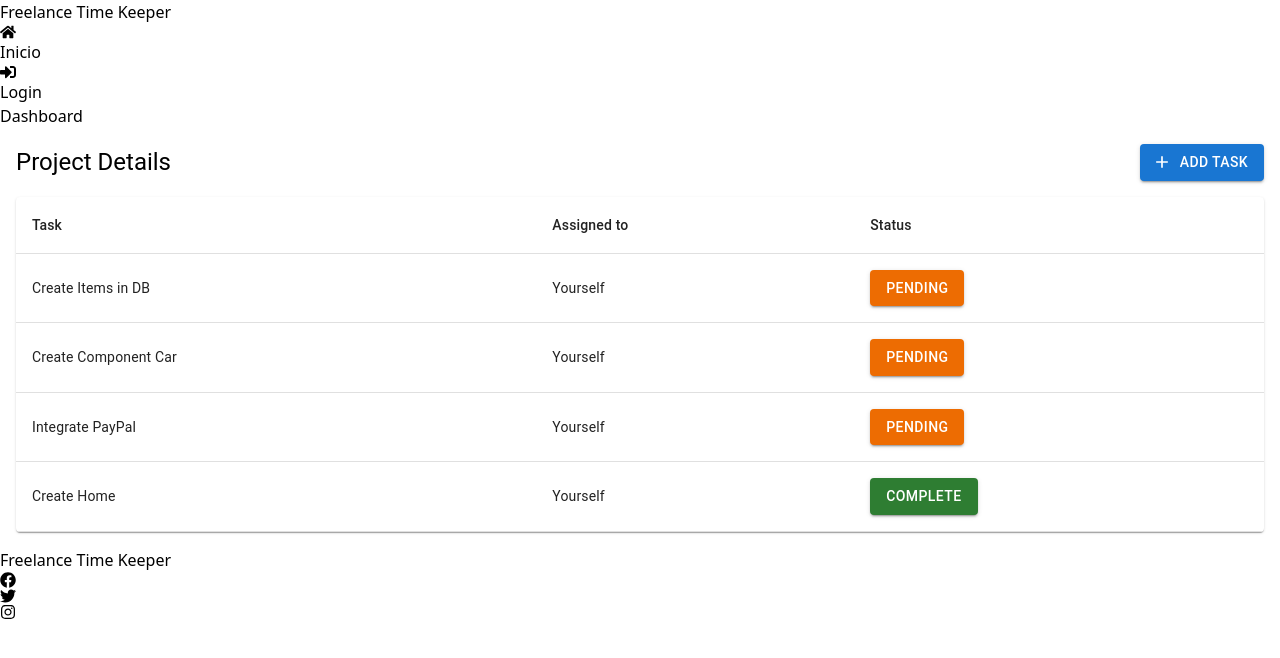
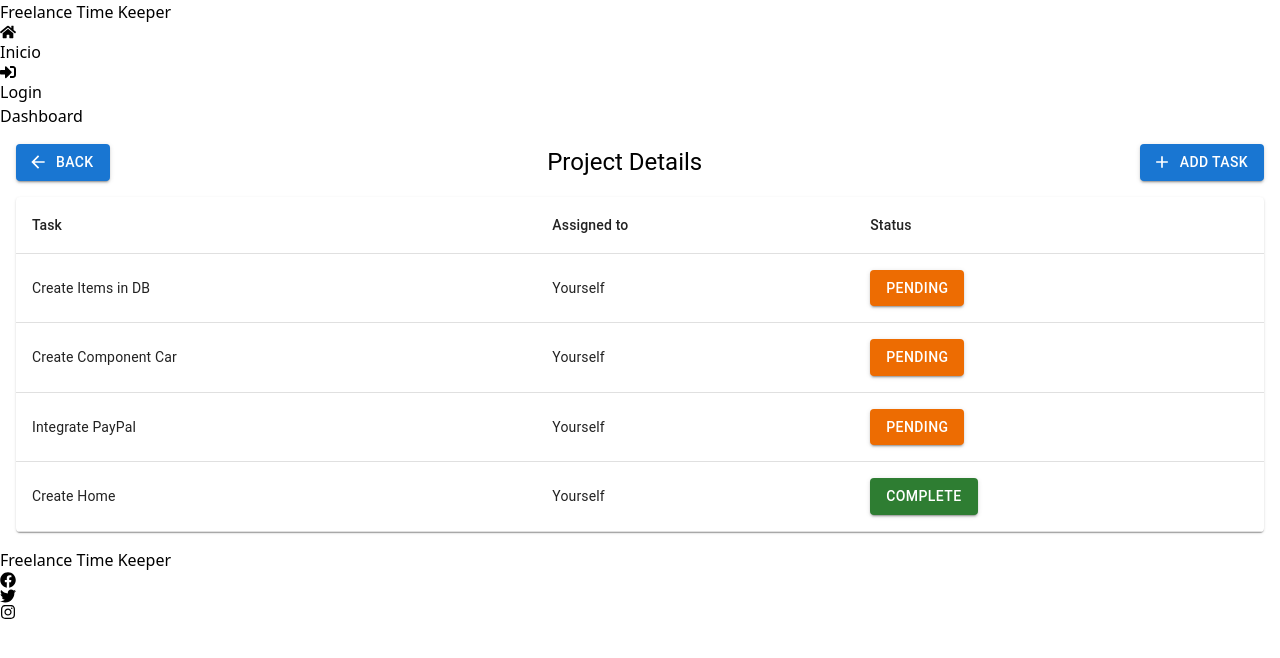
Before and after one commit to No-Country-simulation/C19-17-m-java-react, a React (Vite) app in the folder freelancer-timer-keeper/frontend/: page /projects/1 in a window 1280 px wide. Shown: the top 658 px of the page. Built offline with nearby package versions, Linux system fonts and the light colour scheme; no server answers.

Commit message:
feat: add back button to project details page

```diff
--- a/freelancer-timer-keeper/frontend/src/components/projects/project.details.tsx
+++ b/freelancer-timer-keeper/frontend/src/components/projects/project.details.tsx
@@ -2,6 +2,8 @@
 import { useParams } from 'react-router-dom';
 import { Table, TableBody, TableCell, TableContainer, TableHead, TableRow, Paper, Typography, Button } from '@mui/material';
 import AddIcon from '@mui/icons-material/Add';
+import { useNavigate } from 'react-router-dom';
+import ArrowBackIcon from '@mui/icons-material/ArrowBack';
 import AddTaskModal from './modal.task';
 
 const initialTasksData = [
@@ -16,7 +18,7 @@
   const { projectId } = useParams<{ projectId: string }>();
   const [tasks, setTasks] = useState(initialTasksData.filter(task => task.projectId === parseInt(projectId)));
   const [openAddTaskModal, setOpenAddTaskModal] = useState(false);
-
+  const navigate = useNavigate();
   const handleAddTask = (task: { task: string; assignedTo: string; status: string }) => {
     setTasks([...tasks, { projectId: parseInt(projectId), ...task }]);
   };
@@ -24,6 +26,14 @@
   return (
     <div style={{ padding: '16px' }}>
       <div style={{ display: 'flex', justifyContent: 'space-between', alignItems: 'center', marginBottom: '16px' }}>
+      <Button
+        variant="contained"
+        color="primary"
+        startIcon={<ArrowBackIcon />}
+        onClick={() => navigate(-1)}
+      >
+        Back
+      </Button>
         <Typography variant="h5" component="h2">
           Project Details
         </Typography>
--- a/freelancer-timer-keeper/frontend/src/components/projects/projects.tsx
+++ b/freelancer-timer-keeper/frontend/src/components/projects/projects.tsx
@@ -3,7 +3,8 @@
 import AddIcon from '@mui/icons-material/Add';
 import { Link } from 'react-router-dom';
 import ProjectModal from './modal.project';
-
+import { useNavigate } from 'react-router-dom';
+import ArrowBackIcon from '@mui/icons-material/ArrowBack'
 interface Project {
   id: number;
   title: string;
@@ -31,10 +32,18 @@
   const handleCloseModal = () => {
     setOpenModal(false);
   };
-
+  const navigate = useNavigate();
   return (
     <div style={{ padding: '16px' }}>
       <div style={{ display: 'flex', justifyContent: 'space-between', alignItems: 'center', marginBottom: '16px' }}>
+        <Button
+          variant="contained"
+          color="primary"
+          startIcon={<ArrowBackIcon />}
+          onClick={() => navigate(-1)}
+        >
+          Back
+        </Button>
         <Typography variant="h5" component="h2">
           PROJECTS
         </Typography>
```
